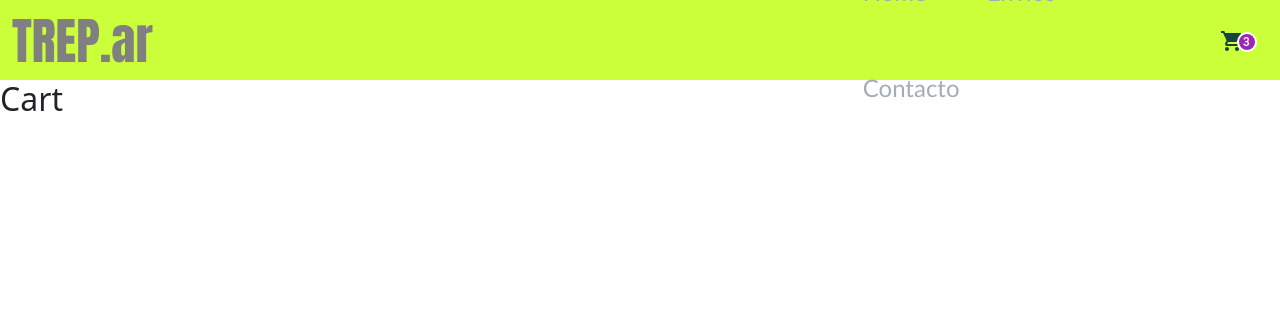
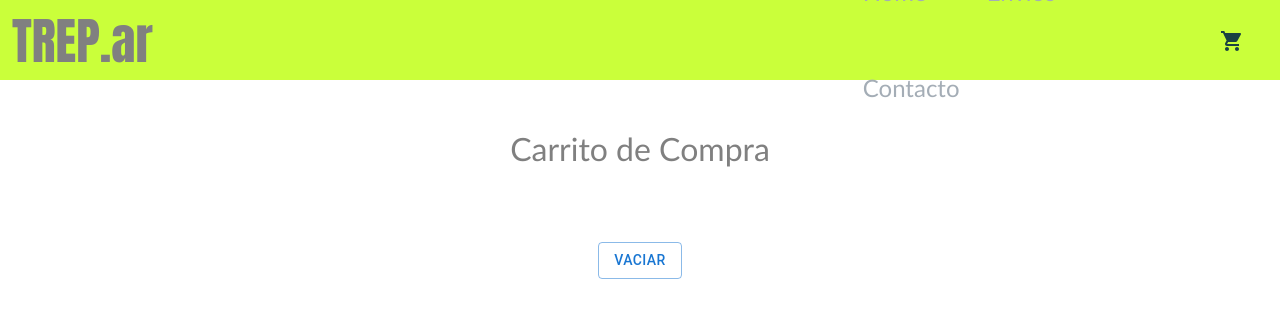
Before and after one commit to feechee/React-JS, a React (Create React App) app: page /cart in a window 1280 px wide. Shown: the top 318 px of the page. Built offline with nearby package versions, Linux system fonts and the light colour scheme.

Commit message:
agrego funcionalidades del carrito

```diff
--- a/package.json
+++ b/package.json
@@ -13,6 +13,7 @@
     "@testing-library/user-event": "^13.5.0",
     "axios": "^0.25.0",
     "bootstrap": "^5.1.3",
+    "firebase": "^9.6.6",
     "json-server": "^0.17.0",
     "react": "^17.0.2",
     "react-dom": "^17.0.2",
--- a/src/App.js
+++ b/src/App.js
@@ -7,8 +7,13 @@ import Contacto from "../src/views/Contacto/Contacto";
 import Home from "../src/views/Home/Home";
 import Envios from "../src/views/Envios/Envios";
 import Cart from "../src/views/Cart/Cart";
+import {CartProvider} from "./context/CartContext"
+import {db} from "../src/FireBase/FireBase"
+
+
 const App = () => {
   return (
+    <CartProvider>
     <Router>
         <div className="app">
           <NavBar />
@@ -21,6 +26,7 @@ const App = () => {
           </Routes>
         </div>
     </Router>
+    </CartProvider>
   );
 };
 
--- /dev/null
+++ b/src/FireBase/FireBase.js
@@ -0,0 +1,16 @@
+
+import { initializeApp } from "firebase/app";
+import { getFirestore } from "firebase/firestore"
+
+const firebaseConfig = {
+  apiKey: "AIzaSyCEn2g2ah80-lVPfME317aGj5J3Qg7lT84",
+  authDomain: "trep-ar.firebaseapp.com",
+  projectId: "trep-ar",
+  storageBucket: "trep-ar.appspot.com",
+  messagingSenderId: "609559573653",
+  appId: "1:609559573653:web:e5ded092de33836df2579c",
+  measurementId: "G-T08N7K76NV"
+};
+
+const app = initializeApp(firebaseConfig);
+export const db = getFirestore(app);
--- /dev/null
+++ b/src/components/CartList/CartList.css
@@ -0,0 +1,4 @@
+.vaciarButton{
+    display: flex;
+    flex-direction: column;
+}
--- /dev/null
+++ b/src/components/CartList/CartList.js
@@ -0,0 +1,38 @@
+import React, { useContext } from "react";
+import List from "@mui/material/List";
+import CartObject from "../CartObject/CartObject";
+import { CartContext } from "../../context/CartContext";
+import Button from '@mui/material/Button';
+import "../CartList/CartList"
+
+const CartList = () => {
+
+    const {product, addProduct, deleteProduct, deleteAll}  = useContext(CartContext);
+  return (
+      <>
+    <List
+      sx={{
+        width: "100%",
+        bgcolor: "background.paper",
+      }}
+      className="cards"
+    >
+        {product.map((prod)=>
+
+            <CartObject
+            key={prod.id}
+            prod={prod}
+            deleteProduct={deleteProduct}
+             />
+        )}
+    </List>
+    <div className="vaciarButton" >
+        <Button  onClick={deleteAll} variant="outlined">Vaciar</Button>
+    </div>
+
+
+    </>
+  );
+};
+
+export default CartList;
--- /dev/null
+++ b/src/components/CartObject/CartObject.js
@@ -0,0 +1,37 @@
+import React from "react";
+import ListItem from "@mui/material/ListItem";
+import ListItemText from "@mui/material/ListItemText";
+import ListItemAvatar from "@mui/material/ListItemAvatar";
+import Avatar from "@mui/material/Avatar";
+import ImageIcon from "@mui/icons-material/Image";
+import Divider from "@mui/material/Divider";
+import IconButton from '@mui/material/IconButton';
+import CloseIcon from '@mui/icons-material/Close';
+
+const CartObject = ({ prod, deleteProduct }) => {
+  return (
+    <div>
+      <ListItem>
+        <ListItemAvatar>
+          <Avatar>
+            <ImageIcon />
+          </Avatar>
+        </ListItemAvatar>
+        <ListItemText primary={prod.nombre} />
+        <ListItemText secondary={`cantidad: ${prod.cantidad}`} />
+        <ListItemText secondary={`precio: ${prod.precio}`} />
+        <IconButton
+              aria-label="close"
+              color="inherit"
+              size="small"
+              onClick={()=>deleteProduct(prod.id)}
+            >
+              <CloseIcon fontSize="inherit" />
+            </IconButton>
+      </ListItem>
+      <Divider variant="inset" component="li" />
+    </div>
+  );
+};
+
+export default CartObject;
--- a/src/components/Cartwidget/Cartwidget.js
+++ b/src/components/Cartwidget/Cartwidget.js
@@ -1,9 +1,13 @@
-import * as React from "react";
+import React, { useContext, useState } from "react";
 import Badge from "@mui/material/Badge";
 import { styled } from "@mui/material/styles";
 import ShoppingCartIcon from "@mui/icons-material/ShoppingCart";
 import { Link } from "react-router-dom";
 import "../Cartwidget/Cartwidget.css"
+import { CartContext } from "../../context/CartContext";
+
+
+
 const StyledBadge = styled(Badge)(({ theme }) => ({
   "& .MuiBadge-badge": {
     right: -3,
@@ -12,12 +16,17 @@ const StyledBadge = styled(Badge)(({ theme }) => ({
     padding: "0 4px",
   },
 }));
+
 const CartWidget = () => {
+  /* const [cart, setCart] = React.useState("") */
+  const {product}  = useContext(CartContext);
+
+
   return (
     <Link to="/cart" className="cart">
-      <StyledBadge badgeContent={3} color="secondary">
+      {product.length !==0 ? <StyledBadge badgeContent={`${product.length}`} color="secondary">
         <ShoppingCartIcon />
-      </StyledBadge>
+      </StyledBadge> : <ShoppingCartIcon /> }
     </Link>
   );
 };
--- a/src/components/ItemDetail/ItemDetail.js
+++ b/src/components/ItemDetail/ItemDetail.js
@@ -1,13 +1,16 @@
-import React, {useState} from "react";
+import React, {useState, useContext} from "react";
 import ItemCounter from "../ItemCounter/ItemCounter";
 import "../ItemDetail/ItemDetail.css";
 import { Link } from "react-router-dom";
+import { CartContext } from "../../context/CartContext";
+
 
 const ItemDetail = ({ data }) => {
   const [quantity, setQuantity] = useState([])
   const onChangeValue = (e)=>{
     setQuantity(e.target.value)
   }
+  const {product, addProduct}  = useContext(CartContext);
   return (
     <div className="containerDesc">
       <div className="containerDesc__item">
@@ -40,9 +43,9 @@ const ItemDetail = ({ data }) => {
          />}
       </div>
       <div className="containerDesc__item-cart">
-      <Link className="compra" to="/cart">
+      {quantity.length ? <Link onClick={()=>addProduct(data, parseInt(quantity))}  className="compra" to="/cart">
         FINALIZAR COMPRA
-        </Link>
+        </Link> : "" }
       </div>
     </div>
   );
--- /dev/null
+++ b/src/context/CartContext.js
@@ -0,0 +1,35 @@
+import React, { createContext, useState } from "react";
+
+export const CartContext = createContext();
+
+export const CartProvider = ({ children }) => {
+
+  const [product, setProduct] = useState([]);
+  const addProduct = (data, quantity) => {
+    let cant = parseInt(quantity)
+    data["cantidad"] = cant;
+    const findProduct = product.find((prod) => prod.id === data.id);
+    if (findProduct) {
+      findProduct.cantidad += cant;
+    } else {
+        product.push(data);
+    }
+  };
+
+  const deleteProduct = (productId) => {
+    const updateProduct = product.filter((prod) => {
+      return prod.id !== productId;
+    });
+
+    setProduct(updateProduct);
+  };
+
+  const deleteAll = ()=> setProduct([]);
+
+
+  return (
+    <CartContext.Provider value={{ product, addProduct, deleteProduct, deleteAll }}>
+      {children}
+    </CartContext.Provider>
+  );
+};
--- a/src/views/Cart/Cart.css
+++ b/src/views/Cart/Cart.css
@@ -0,0 +1,17 @@
+
+
+h2{
+    padding: 50px;
+    font-family: 'Trebuchet MS', 'Lucida Sans Unicode', 'Lucida Grande', 'Lucida Sans', Arial, sans-serif;
+    color: gray;
+    display: flex;
+    flex-direction: column;
+    align-items: center;
+}
+
+.cartList{
+    display: flex;
+    flex-direction: column;
+    align-items: center;
+    flex-wrap: nowrap;
+}
--- a/src/views/Cart/Cart.js
+++ b/src/views/Cart/Cart.js
@@ -1,12 +1,22 @@
 import React from "react";
-import "../Cart/Cart.css"
+import "../Cart/Cart.css";
+import CartList from "../../components/CartList/CartList";
+
 
 const Cart = ()=>{
 
     return(
-        <h2>
-            Cart
-        </h2>
+        <div className="cartContainer">
+            <h2>
+                Carrito de Compra
+            </h2>
+            <div className="cartList">
+                <CartList />
+            </div>
+        </div>
+
+
+
     )
 }
 
```
Also changed, not shown: src/components/CartObject/CartObject.css (added), 1 other file (tests, documents, lock files or other folders). Lines whose indentation alone changed are shown as unchanged.
